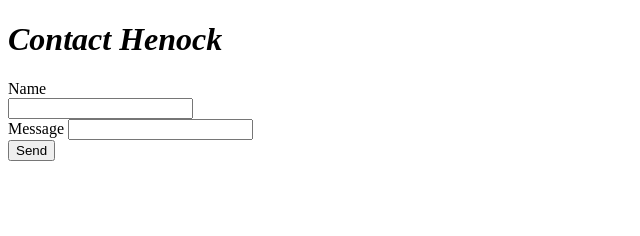
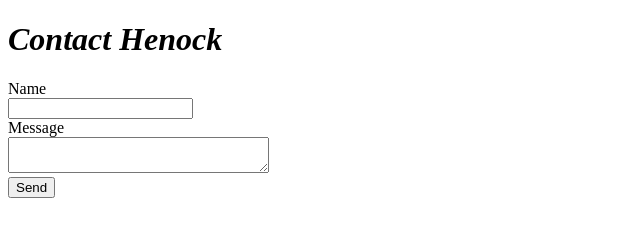
Before and after one commit to HenockKet/Henock-Ketema, a plain HTML site: page contactme.html in a window 1280 px wide. Shown: the whole page, without its empty margins (0-640 px from the left). Drawn offline with Linux system fonts and the light colour scheme.

Commit message:
Add files via upload

```diff
--- a/contactme.html
+++ b/contactme.html
@@ -7,11 +7,11 @@
     <title>Contact Henock</title>
 </head>
 <h1><em><strong>Contact Henock</strong></em></h1>
-<form>
+<form action="mailto:henock.3825@gmail.com">
     <label>Name</label><br>
     <input name="userName" type="name"><br>
-    <label>Message</label>
-    <input type="text" row="10" column="30"><br>
+    <label>Message</label><br>
+    <textarea name="name" row="10" cols="30"></textarea><br>
     <input type="submit" value="Send">
 </form>
 <body>
```
Also changed, not shown: index.html (+1 -1 lines).
